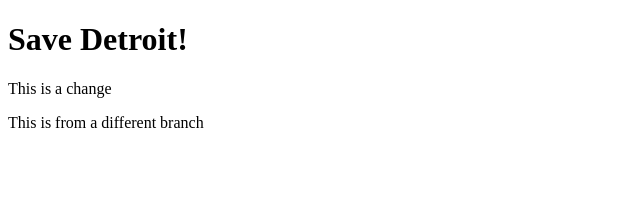
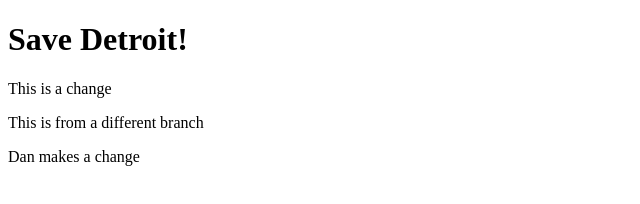
Before and after one commit to martaruizdesign/savedetroit, a plain HTML site: page index.html in a window 1280 px wide. Shown: the whole page, without its empty margins (0-640 px from the left). Drawn offline with Linux system fonts and the light colour scheme.

Commit message:
added a line

```diff
--- a/index.html
+++ b/index.html
@@ -10,5 +10,6 @@
 
 <p>This is a change</p>
 <p>This is from a different branch</p>
+<p>Dan makes a change</p>
 </body>
 </html>
```
